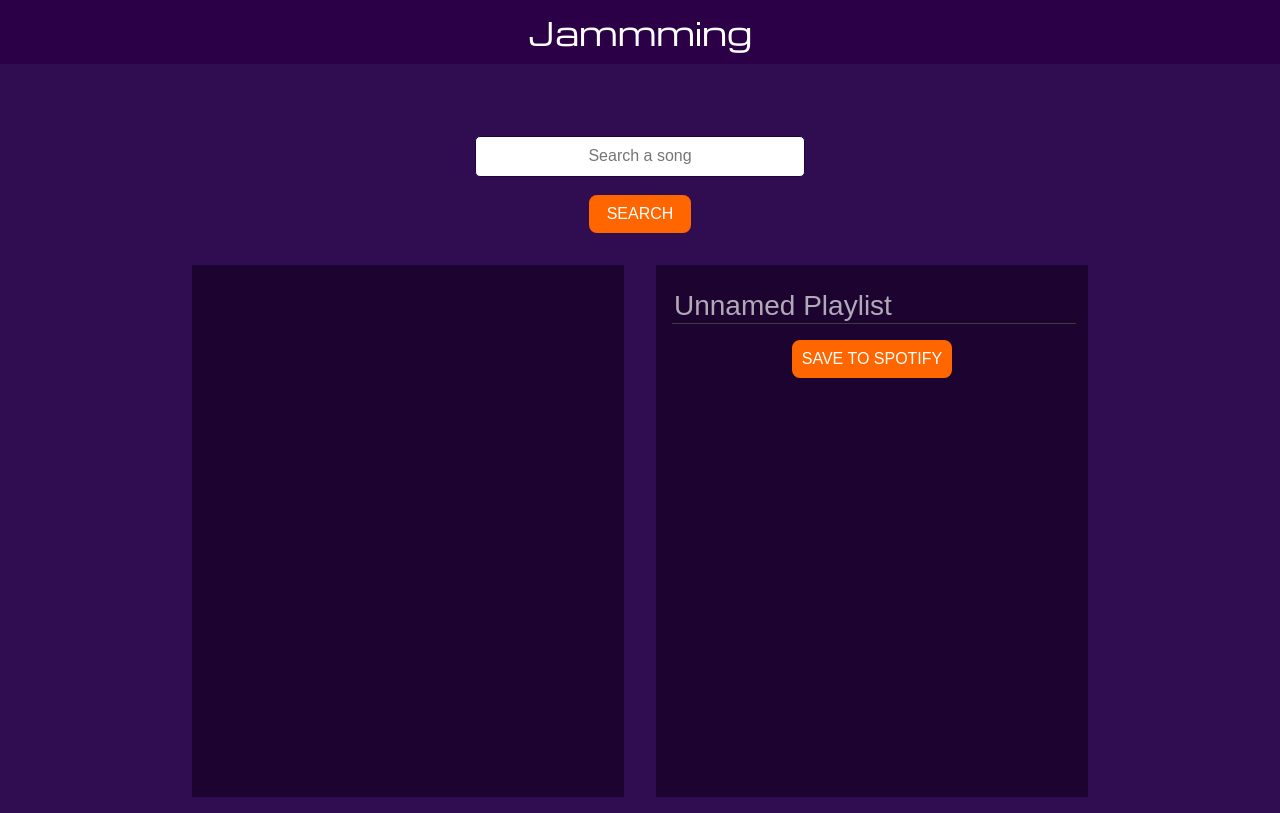
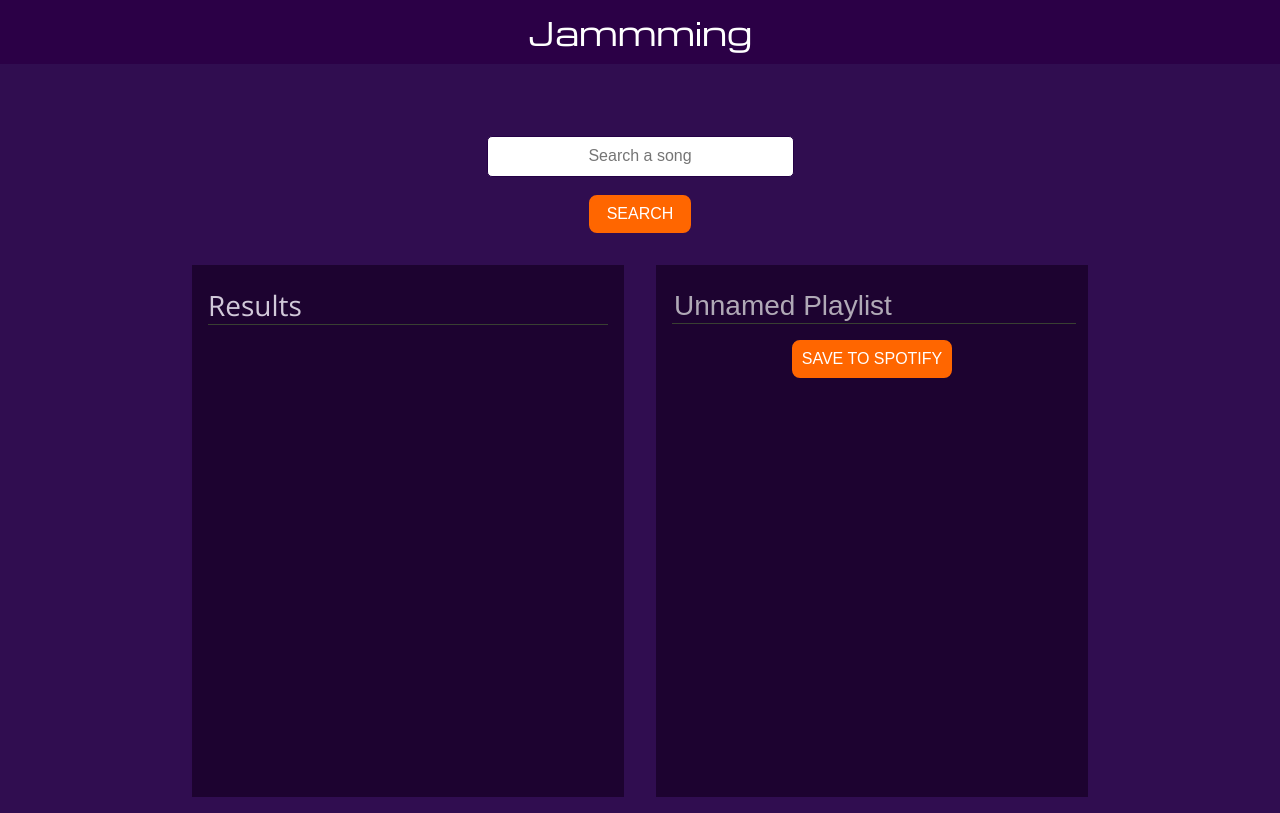
Before and after one commit to magentawitch/Jammming, a React (Vite) app: page / in a window 1280 px wide. Built offline with nearby package versions, Linux system fonts and the light colour scheme; sample sign-in values are in the browser's storage.

Commit message:
Styled SearchResults

```diff
--- a/src/SearchResults/SearchResults.jsx
+++ b/src/SearchResults/SearchResults.jsx
@@ -65,6 +65,9 @@ function SearchResults(props) {
 
     return (
         <div className={styles.container}>
+            <div className={styles.titleContainer}>
+            <h2 className={styles.sectionTitle}>Results</h2>
+            </div>
             <Tracklist icon="+" trackArray={trackArray} onTrackClick={handleTrackClick} />
         </div>
     )
--- a/src/SearchResults/SearchResults.module.css
+++ b/src/SearchResults/SearchResults.module.css
@@ -1,7 +1,7 @@
 .container {
     display: flex;
     flex-direction: column;
-    flex-wrap: wrap;
+    flex-wrap: nowrap;
     align-items: center;
     padding: 1rem;
     margin: 1rem;
@@ -12,6 +12,17 @@
     background-color: #170025bd;
 }
 
-input {
-    width: 200px;
+.titleContainer {
+    margin-top: .4rem;
+    width: 100%;
 }
+.sectionTitle {
+    width: 100%;
+    background-color: transparent;
+    border: none;
+    border-bottom: 1px solid #394032;
+    font-size: 1.75rem;
+    line-height: 1.3;
+    color: #d1c9d9;
+    font-family: "Open Sans";
+}
--- a/src/index.css
+++ b/src/index.css
@@ -1,5 +1,5 @@
 html {
-  font-family: Inter, system-ui, Avenir, Helvetica, Arial, sans-serif;
+  font-family: "Open Sans";
   font-size: 16px;
   line-height: 1.5;
   font-weight: 400;
```
